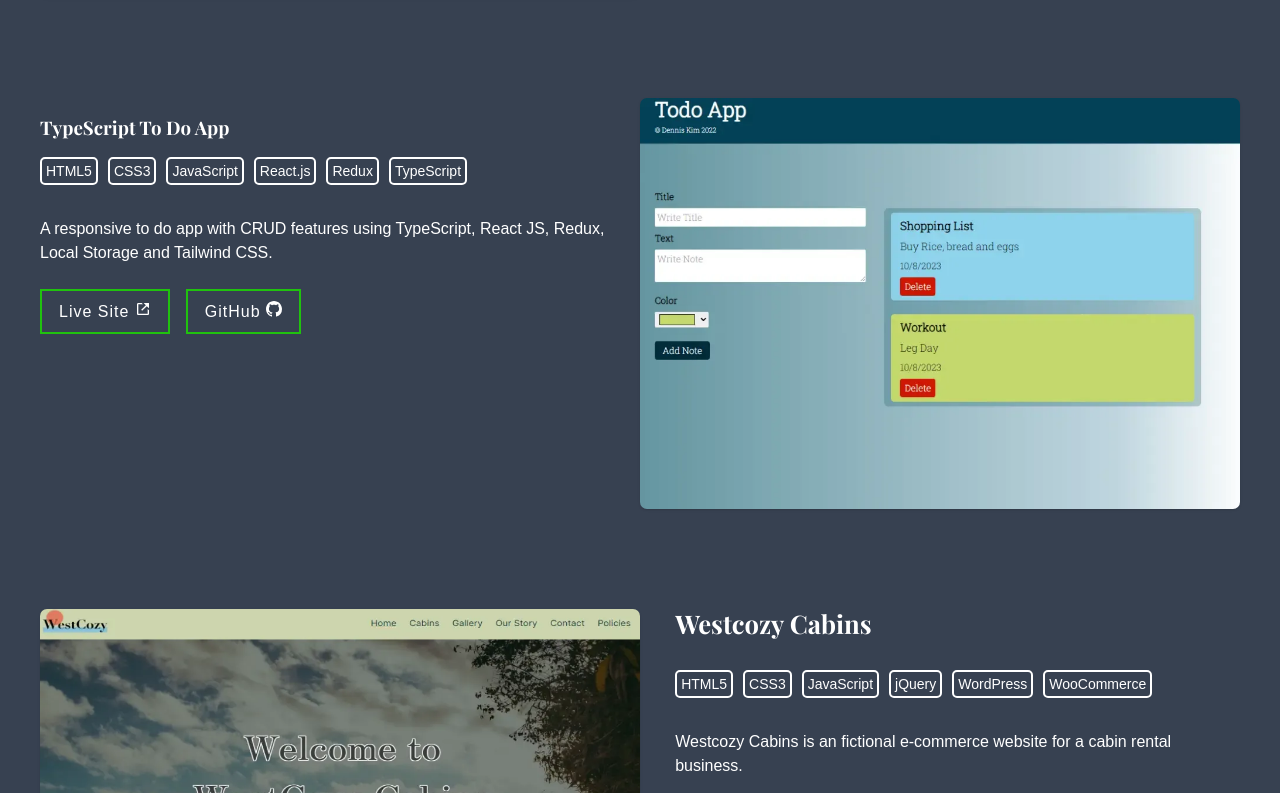
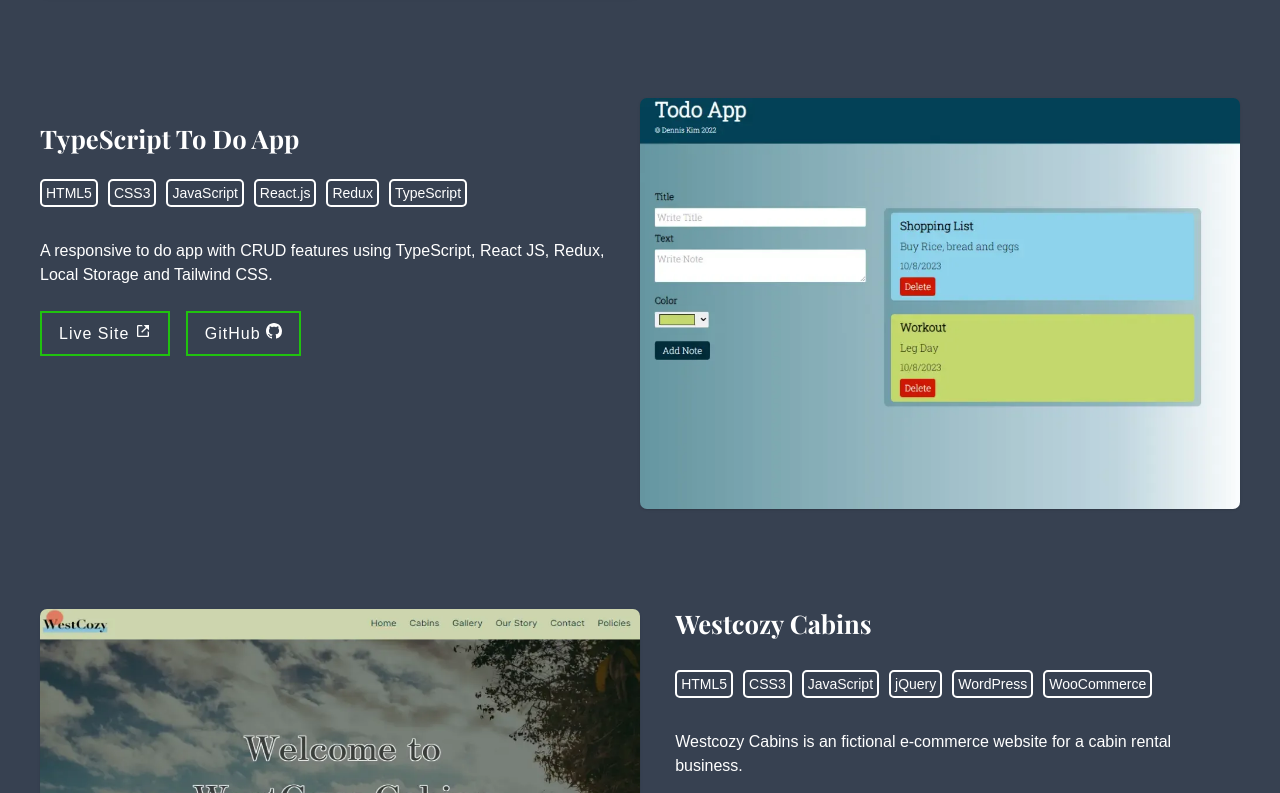
Before and after one commit to dennisk94/Portfolio, a React (Vite) app: page /work in a window 1280 px wide. Shown: the part 1007-1800 px from the top of the page. Built offline with nearby package versions, Linux system fonts and the light colour scheme.

Commit message:
Fix font-size issue for project headings

```diff
--- a/src/Sass/Components/ProjectCard/_projectCard.scss
+++ b/src/Sass/Components/ProjectCard/_projectCard.scss
@@ -24,6 +24,10 @@
                 font-weight: $bold;
                 transition: $ease-in-out;
             }
+        }
+
+        .project-title {
+            font-size: $page-sub-heading-3;
         }
 
         .project-details {
```
